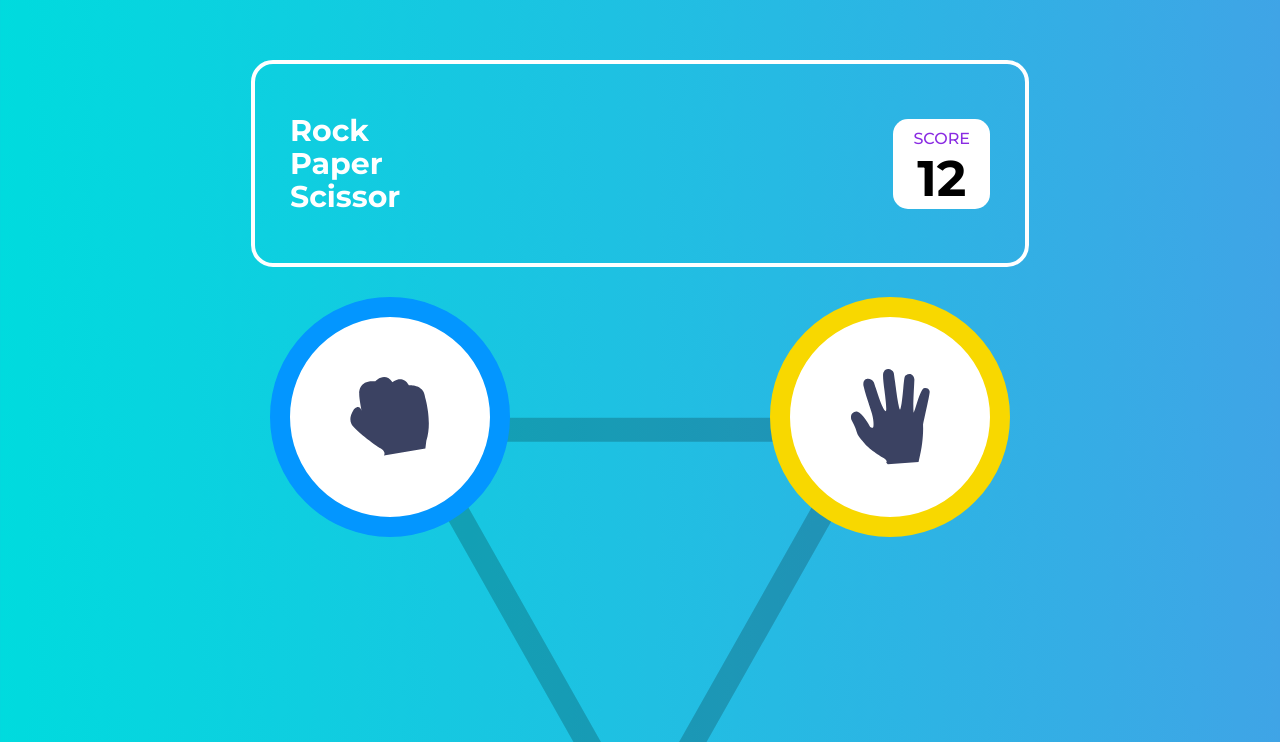
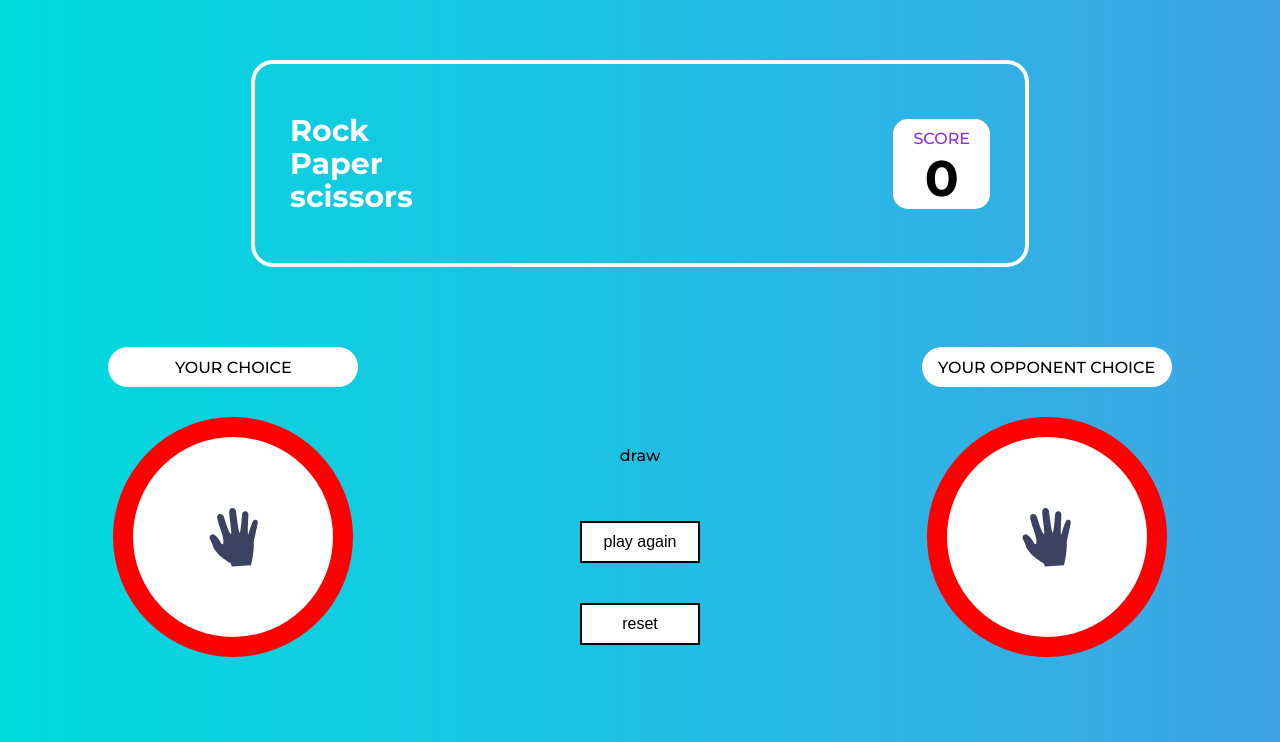
Before and after one commit to vinit-churi/rock-paper-scissors-master, a plain HTML site: page index.html in a window 1280 px wide. Both pictures are taken after a click on the element 890 px from the left and 417 px from the top of the page. Shown: the top 742 px of the page. Drawn offline with Linux system fonts and the light colour scheme.

Commit message:
functionality finished

```diff
--- a/css/main.css
+++ b/css/main.css
@@ -110,7 +110,7 @@ div.navbar {
 
 .rock,
 .paper,
-.scissor {
+.scissors {
   background-color: white;
   /* background-color: transparent; */
   position: absolute;
@@ -138,7 +138,7 @@ div.navbar {
   border-color: #f8d800;
 }
 
-.scissor {
+.scissors {
   bottom: -120px;
   left: 0;
   right: 0;
@@ -149,20 +149,20 @@ div.navbar {
 
 .rock img,
 .paper img,
-.scissor img {
+.scissors img {
   width: 40%;
   /* transition: all o.3s ease; */
 }
 /* .rock img:hover,
 .paper img:hover,
-.scissor img:hover {
+.scissorss img:hover {
 } */
 
 .rock:hover {
   /* animation: blueAnimation 1s ease infinite; */
   transform: scale(1.1);
 }
-.scissor:hover {
+.scissors:hover {
   /* animation: redAnimation 1s ease infinite; */
   transform: scale(1.1);
 }
@@ -170,6 +170,105 @@ div.navbar {
   /* animation: goldAnimation 1s ease infinite; */
   /* transform: scale(1.23); */
   transform: scale(1.1);
+}
+
+.hide {
+  display: none !important;
+}
+
+.rps-result {
+  display: flex;
+  width: 100%;
+  justify-content: space-around;
+  margin-top: 150px;
+}
+
+.rps-result .buttons {
+  order: 2;
+}
+.rps-result .your-choice {
+  order: 1;
+  background-color: white;
+  /* background-color: transparent; */
+  /* position: absolute; */
+  height: 200px;
+  width: 200px;
+  display: flex;
+  align-items: center;
+  justify-content: center;
+  border-radius: 50%;
+  border: 30px;
+  border: 20px solid red;
+  transition: all 0.3s ease;
+  cursor: pointer;
+  position: relative;
+}
+
+.rps-result .your-choice::before {
+  position: absolute;
+  content: "YOUR CHOICE";
+  background-color: white;
+  border-radius: 30px;
+  height: 40px;
+  width: 250px;
+  top: -90px;
+  display: flex;
+  align-items: center;
+  justify-content: center;
+}
+.rps-result .opponent-choice {
+  order: 3;
+  background-color: white;
+  height: 200px;
+  width: 200px;
+  display: flex;
+  align-items: center;
+  justify-content: center;
+  border-radius: 50%;
+  border: 30px;
+  border: 20px solid red;
+  transition: all 0.3s ease;
+  cursor: pointer;
+  position: relative;
+}
+.rps-result .opponent-choice::before {
+  position: absolute;
+  content: "YOUR OPPONENT CHOICE";
+  background-color: white;
+  border-radius: 30px;
+  height: 40px;
+  width: 250px;
+  top: -90px;
+  display: flex;
+  align-items: center;
+  justify-content: center;
+}
+
+.buttons {
+  display: flex;
+  flex-direction: column;
+  align-items: center;
+  justify-content: center;
+  gap: 40px;
+}
+.buttons button {
+  width: 120px;
+  padding: 10px 15px;
+  background-color: transparent;
+  color: black;
+  background-color: white;
+  cursor: pointer;
+  transition: all 0.4s ease;
+  border-image: none;
+  outline: none;
+  border-style: solid;
+  font-size: 16px;
+}
+.buttons button:hover {
+  color: black;
+  border-color: rgb(18, 117, 134);
+  color: rgb(18, 117, 134);
+  transform: scale(1.04);
 }
 
 @keyframes bgAnimate {
@@ -184,7 +283,7 @@ div.navbar {
 @media (max-width: 700px) {
   .rock,
   .paper,
-  .scissor {
+  .scissors {
     width: 150px;
     height: 150px;
   }
@@ -197,7 +296,7 @@ div.navbar {
     top: -87px;
     right: -87px;
   }
-  .scissor {
+  .scissors {
     bottom: -87px;
   }
 }
@@ -208,7 +307,7 @@ div.navbar {
   }
   .rock,
   .paper,
-  .scissor {
+  .scissors {
     width: 150px;
     height: 150px;
     /* border: 10px solid; */
@@ -223,7 +322,7 @@ div.navbar {
     top: -87px;
     right: -87px;
   }
-  .scissor {
+  .scissors {
     bottom: -87px;
   }
 }
--- a/index.html
+++ b/index.html
@@ -4,33 +4,55 @@
     <meta charset="UTF-8" />
     <meta name="viewport" content="width=device-width, initial-scale=1.0" />
     <link rel="stylesheet" href="./css/main.css" />
-    <title>Frontend Mentor | Rock, Paper, Scissors</title>
+    <script src="./main.js" defer></script>
+    <title>Frontend Mentor | Rock, Paper, scissorss</title>
   </head>
   <body>
     <div class="navbar">
       <div class="title">
         <h3>Rock</h3>
         <h3>Paper</h3>
-        <h3>Scissor</h3>
+        <h3>scissors</h3>
       </div>
       <div class="score-board">
         <p class="board-title">SCORE</p>
-        <h2 id="player-score">12</h2>
+        <h2 id="player-score">0</h2>
       </div>
     </div>
     <div class="rps-container">
       <div class="black-triangle">
         <img src="./images/bg-triangle.svg" alt="" />
-        <div class="paper">
+        <div data-type="paper" class="paper">
           <img src="./images/icon-paper.svg" alt="paper" />
         </div>
-        <div class="scissor">
-          <img src="./images/icon-scissors.svg" alt="scissors" />
+        <div data-type="scissors" class="scissors">
+          <img src="./images/icon-scissors.svg" alt="scissorss" />
         </div>
-        <div class="rock">
+        <div data-type="rock" class="rock">
           <img src="./images/icon-rock.svg" alt="rock" />
         </div>
       </div>
     </div>
+    <div class="rps-result hide">
+      <div class="your-choice">
+        <img
+          id="your-choice-img"
+          src="./images/icon-rock.svg"
+          alt="your choice"
+        />
+      </div>
+      <div class="opponent-choice">
+        <img
+          id="opponent-choice-img"
+          src="./images/icon-rock.svg"
+          alt="your choice"
+        />
+      </div>
+      <div class="buttons">
+        <p class="result">You win</p>
+        <button class="play-again">play again</button>
+        <button class="reset">reset</button>
+      </div>
+    </div>
   </body>
 </html>
--- /dev/null
+++ b/main.js
@@ -0,0 +1,79 @@
+const rpsContainer = document.querySelector(".rps-container");
+const rpsResult = document.querySelector(".rps-result");
+const playAgain = document.querySelector(".play-again");
+const reset = document.querySelector(".reset");
+const rock = document.querySelector(".rock");
+const paper = document.querySelector(".paper");
+const yourChoiceImg = document.querySelector("#your-choice-img");
+const opponentChoiceImg = document.querySelector("#opponent-choice-img");
+const scissors = document.querySelector(".scissors");
+const playerScore = document.getElementById("player-score");
+const result = document.querySelector(".result");
+// playerScore.innerText = 0;
+// select random from the house
+let score = 0;
+const options = {
+  1: {
+    path: "./images/icon-rock.svg",
+    class: "rock",
+    loosesTo: "paper",
+  },
+  2: {
+    path: "./images/icon-scissors.svg",
+    class: "scissors",
+    loosesTo: "rock",
+  },
+  3: {
+    path: "./images/icon-paper.svg",
+    class: "paper",
+    loosesTo: "scissors",
+  },
+};
+
+console.log(options["1"]["path"]);
+function houseSelect(playerSelect) {
+  // generate random number between 1 to 3
+  let x = Math.floor(Math.random() * 3 + 1);
+  yourChoiceImg.setAttribute("src", `./images/icon-${playerSelect}.svg`);
+  opponentChoiceImg.setAttribute("src", options[x]["path"]);
+  console.log(`your choice is ${playerSelect}`);
+  console.log(
+    `your opponent choice is ${options[x]["class"]} and it looses to ${options[x]["loosesTo"]}`
+  );
+  if (options[x]["loosesTo"] === playerSelect) {
+    score += 1;
+    playerScore.innerText = String(score);
+    result.innerText = "you Win";
+  } else if (options[x]["class"] === playerSelect) {
+    result.innerText = "draw";
+  } else {
+    result.innerText = "you loose";
+  }
+}
+console.log("is the js connected");
+[scissors, paper, rock].forEach((item) => {
+  console.log(item);
+  item.addEventListener("click", (e) => {
+    console.log("is this working");
+    // console.log(Array.from)
+    // console.log(e.target.dataset.columns);
+    // e.stopPropagation();
+    // console.log(e.target);
+    // console.log(e.target.dataset.type);
+    console.log(e.currentTarget.dataset.type);
+    houseSelect(e.currentTarget.dataset.type);
+    rpsContainer.classList.toggle("hide");
+    rpsResult.classList.toggle("hide");
+  });
+});
+
+playAgain.addEventListener("click", (e) => {
+  rpsContainer.classList.toggle("hide");
+  rpsResult.classList.toggle("hide");
+});
+reset.addEventListener("click", (e) => {
+  rpsContainer.classList.toggle("hide");
+  rpsResult.classList.toggle("hide");
+  playerScore.innerText = 0;
+  score = 0;
+});
```
Also changed, not shown: 3 other files.
